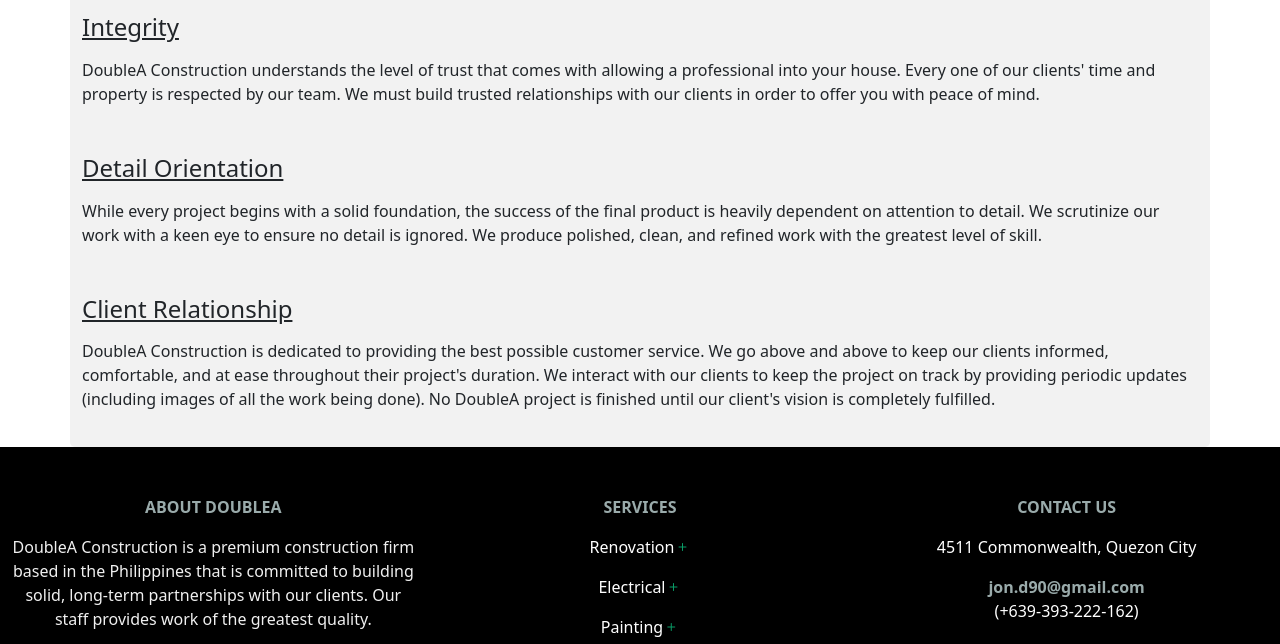
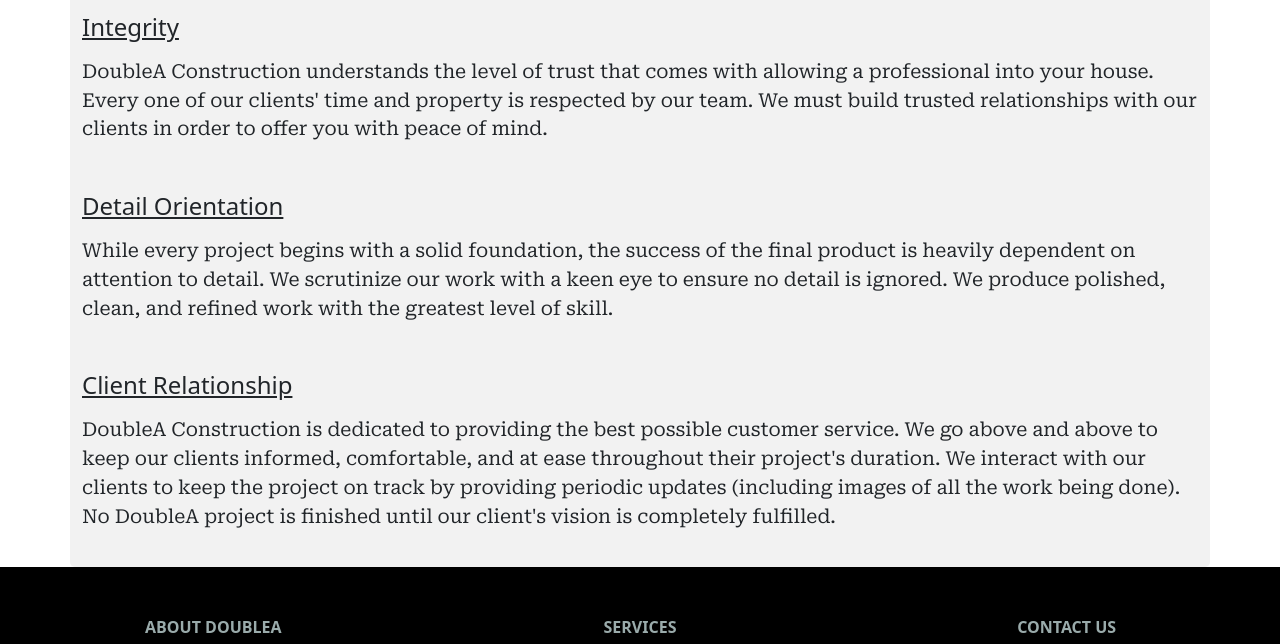
Before and after one commit to ceprogrammer69/Major-Project-1-main, a plain HTML site: page core-values.html in a window 1280 px wide. Shown: the part 273-917 px from the top of the page. Drawn offline with nearby package versions, Linux system fonts and the light colour scheme; a web font is replaced by a local one.

Commit message:
modified:   core-values.html 	modified:   index.html 	modified:   style.css

```diff
--- a/core-values.html
+++ b/core-values.html
@@ -12,6 +12,8 @@
   <!-- JavaScript Bundle with Popper -->
   <script src="https://cdn.jsdelivr.net/npm/bootstrap@5.2.3/dist/js/bootstrap.bundle.min.js" integrity="sha384-kenU1KFdBIe4zVF0s0G1M5b4hcpxyD9F7jL+jjXkk+Q2h455rYXK/7HAuoJl+0I4" crossorigin="anonymous"></script>
   <link rel="stylesheet" href="https://cdn.jsdelivr.net/npm/bootstrap-icons@1.10.2/font/bootstrap-icons.css">
+  <!-- Google Fonts -->
+  <link rel="preconnect" href="https://fonts.googleapis.com"><link rel="preconnect" href="https://fonts.gstatic.com" crossorigin><link href="https://fonts.googleapis.com/css2?family=Aboreto&family=Roboto+Serif:opsz,wght@8..144,400;8..144,500&display=swap" rel="stylesheet">
 
 </head>
 <body >
@@ -156,20 +158,20 @@
  <!-- -------------Middle Content------------------------- -->
       <div class="container">
         <div class="row">
-          <h1 class="text mt-4 mb-0">Core Values</h1>
+          <h1 class="core-val mt-4 mb-0">Core Values</h1>
           <div class="col mb-0 mt-3">
             <p><u><h4>Integrity</h4></u></p>
-            <p>DoubleA Construction understands the level of trust that comes with allowing a professional into your house. Every one of our clients' time and property is respected by our team. We must build trusted relationships with our clients in order to offer you with peace of mind.</p>
+            <p class="core-content">DoubleA Construction understands the level of trust that comes with allowing a professional into your house. Every one of our clients' time and property is respected by our team. We must build trusted relationships with our clients in order to offer you with peace of mind.</p>
           </div>
 
           <div class="col-lg-12 col-md-12 mb-0 mt-3">
             <p><u><h4>Detail Orientation</h4></u></p>
-            <p>While every project begins with a solid foundation, the success of the final product is heavily dependent on attention to detail. We scrutinize our work with a keen eye to ensure no detail is ignored. We produce polished, clean, and refined work with the greatest level of skill.</p>
+            <p class="core-content">While every project begins with a solid foundation, the success of the final product is heavily dependent on attention to detail. We scrutinize our work with a keen eye to ensure no detail is ignored. We produce polished, clean, and refined work with the greatest level of skill.</p>
           </div>
 
           <div class="col-lg-12 col-md-12 mb-0 mt-3">
             <p><u><h4>Client Relationship</h4></u></p>
-            <p>DoubleA Construction is dedicated to providing the best possible customer service. We go above and above to keep our clients informed, comfortable, and at ease throughout their project's duration. We interact with our clients to keep the project on track by providing periodic updates (including images of all the work being done). No DoubleA project is finished until our client's vision is completely fulfilled.</p>
+            <p class="core-content">DoubleA Construction is dedicated to providing the best possible customer service. We go above and above to keep our clients informed, comfortable, and at ease throughout their project's duration. We interact with our clients to keep the project on track by providing periodic updates (including images of all the work being done). No DoubleA project is finished until our client's vision is completely fulfilled.</p>
           </div>
 
         </div>
--- a/style.css
+++ b/style.css
@@ -143,4 +143,13 @@ input[type=submit]:hover {
 }
 .about2 {
   color: rgb(240, 240, 240);
+  font-family: 'Raleway', sans-serif;
 }
+
+/* Core Values HTML */
+.core-val, .core-content {
+font-family: 'Roboto Serif', serif;
+}
+.core-content {
+  font-size: 1.2rem;
+}
```
Also changed, not shown: index.html (+2 -0 lines).
